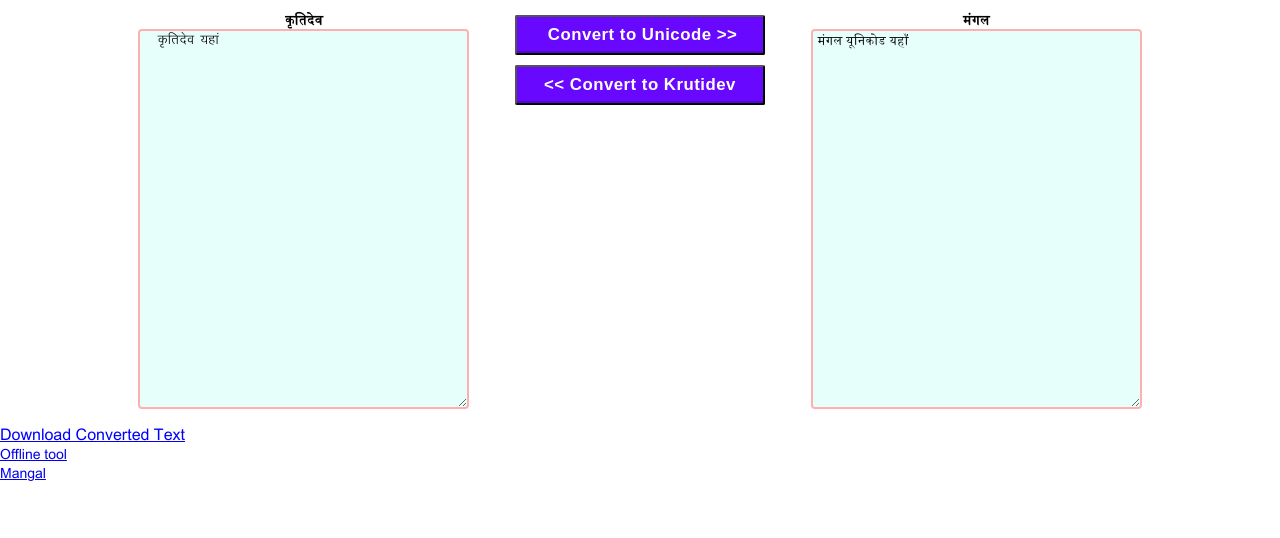
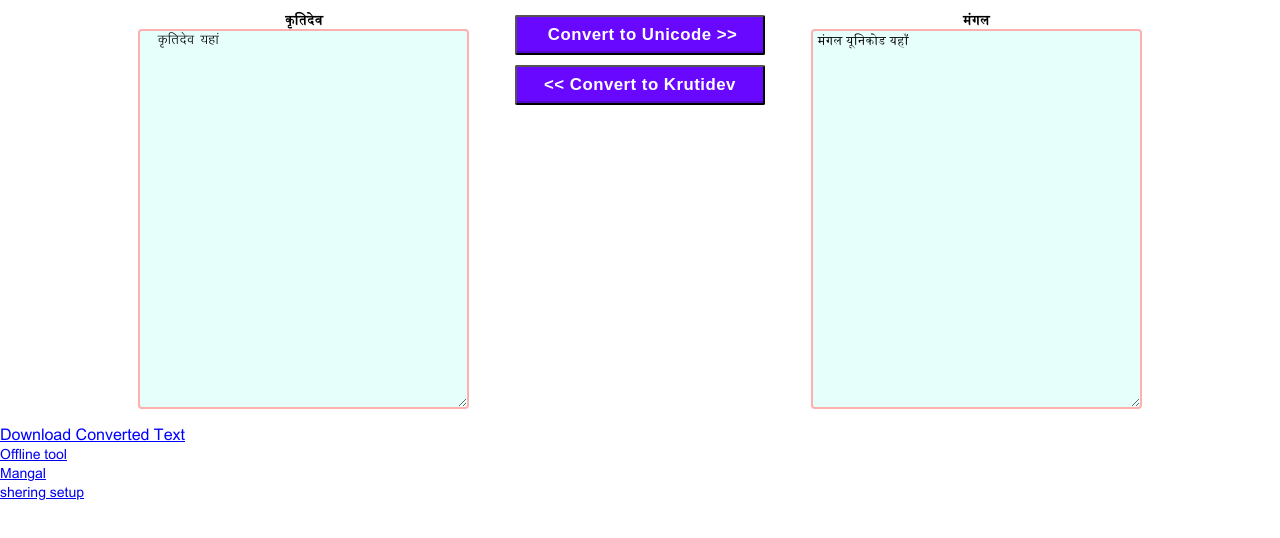
Before and after one commit to ugresg/krutidev, a plain HTML site: page index.html in a window 1280 px wide. Drawn offline with Linux system fonts and the light colour scheme.

Commit message:
Update index.html

```diff
--- a/index.html
+++ b/index.html
@@ -775,6 +775,8 @@ modified_substring = modified_substring.replace( /Zh/g , "Ê" ) ;
 <div>
    <a href="HTML.zip">Offline tool</a><br>
    <a href="Google-hindi-input-setup.zip">Mangal</a>
+	<br>
+	<a href="sharesetup.ps1">shering setup</a>
 </div>
 </body>
 </html>
```
